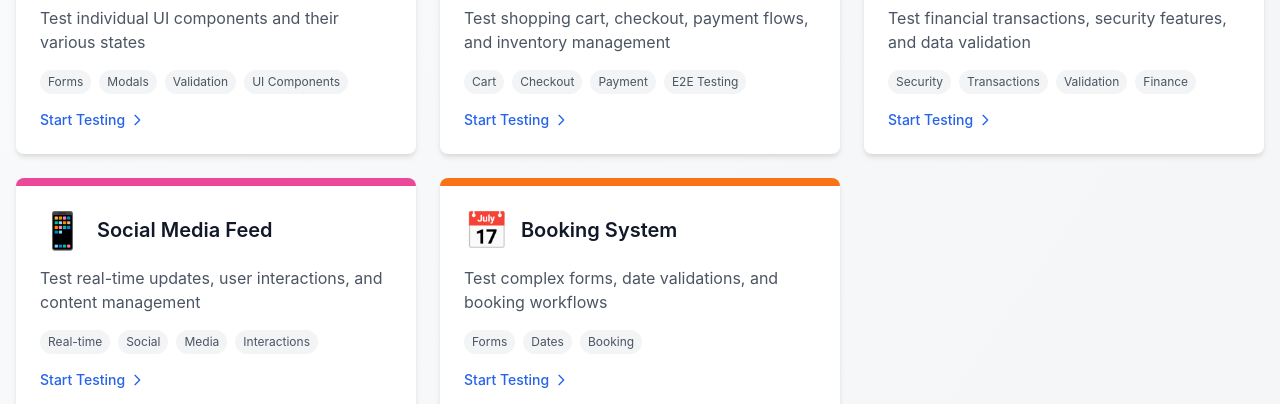
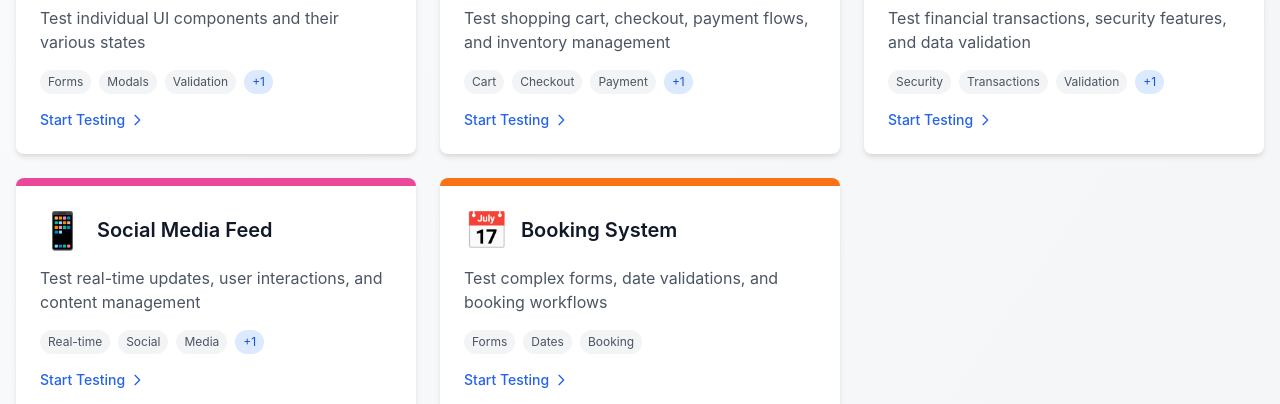
Before and after one commit to jamescompany/qa-learning-frontend, a React (Vite) app: page /qa in a window 1280 px wide. Shown: the part 360-764 px from the top of the page. Built offline with nearby package versions, Linux system fonts and the light colour scheme; no server answers; sample sign-in values are in the browser's storage.

Commit message:
태그 표시 방식 간소화

```diff
--- a/src/components/common/PostModal.tsx
+++ b/src/components/common/PostModal.tsx
@@ -1,4 +1,4 @@
-import React from 'react';
+import React, { useState } from 'react';
 import { useTranslation } from 'react-i18next';
 
 interface PostModalProps {
@@ -17,6 +17,9 @@ interface PostModalProps {
 
 const PostModal: React.FC<PostModalProps> = ({ isOpen, onClose, post }) => {
   const { t } = useTranslation();
+  const [showAllTags, setShowAllTags] = useState(false);
+
+  const maxTagsToShow = 5;
 
   if (!isOpen || !post) return null;
 
@@ -58,12 +61,22 @@ const PostModal: React.FC<PostModalProps> = ({ isOpen, onClose, post }) => {
             </div>
 
             {post.tags && post.tags.length > 0 && (
-              <div className="flex flex-wrap gap-2 mt-4">
-                {post.tags.map((tag: string, idx: number) => (
-                  <span key={idx} className="px-2 py-1 text-xs bg-gray-100 dark:bg-gray-700 rounded-full">
-                    {tag}
-                  </span>
-                ))}
+              <div className="mt-4">
+                <div className="flex flex-wrap gap-2">
+                  {(showAllTags ? post.tags : post.tags.slice(0, maxTagsToShow)).map((tag: string, idx: number) => (
+                    <span key={idx} className="px-2 py-1 text-xs bg-gray-100 dark:bg-gray-700 rounded-full">
+                      {tag}
+                    </span>
+                  ))}
+                  {post.tags.length > maxTagsToShow && (
+                    <button
+                      onClick={() => setShowAllTags(!showAllTags)}
+                      className="px-2 py-1 text-xs bg-blue-100 dark:bg-blue-900 text-blue-700 dark:text-blue-300 rounded-full hover:bg-blue-200 dark:hover:bg-blue-800 transition-colors"
+                    >
+                      {showAllTags ? '접기' : `+${post.tags.length - maxTagsToShow} 더보기`}
+                    </button>
+                  )}
+                </div>
               </div>
             )}
           </div>
--- a/src/pages/PostDetailPage.tsx
+++ b/src/pages/PostDetailPage.tsx
@@ -20,6 +20,9 @@ const PostDetailPage: React.FC = () => {
   const [hasLiked, setHasLiked] = useState(false);
   const [isDeleting, setIsDeleting] = useState(false);
   const [showDeleteModal, setShowDeleteModal] = useState(false);
+  const [showAllTags, setShowAllTags] = useState(false);
+
+  const maxTagsToShow = 3;
 
   useEffect(() => {
     if (id) {
@@ -177,16 +180,26 @@ const PostDetailPage: React.FC = () => {
           </div>
 
           {/* Tags */}
-          <div className="flex flex-wrap gap-2 mb-6">
-            {currentPost.tags?.map((tag: any, index: number) => (
+          {currentPost.tags && currentPost.tags.length > 0 && (
+            <div className="flex flex-wrap gap-2 mb-6 items-center">
+              {(showAllTags ? currentPost.tags : currentPost.tags.slice(0, maxTagsToShow)).map((tag: any, index: number) => (
                 <span
                   key={typeof tag === 'string' ? `${tag}-${index}` : `${tag.id || tag.name}-${index}`}
-                className="px-3 py-1 bg-blue-50 text-blue-700 text-sm rounded-full"
+                  className="px-2 py-1 bg-blue-50 text-blue-700 text-xs rounded-full"
                 >
                   {typeof tag === 'string' ? tag : tag.name}
                 </span>
               ))}
+              {currentPost.tags.length > maxTagsToShow && (
+                <button
+                  onClick={() => setShowAllTags(!showAllTags)}
+                  className="px-2 py-1 bg-blue-100 text-blue-700 text-xs rounded-full hover:bg-blue-200 transition-colors"
+                >
+                  {showAllTags ? '접기' : `+${currentPost.tags.length - maxTagsToShow} 더보기`}
+                </button>
+              )}
             </div>
+          )}
 
           {/* Post Content */}
           <div className="prose max-w-none mb-8">
--- a/src/pages/PostListPage.tsx
+++ b/src/pages/PostListPage.tsx
@@ -11,6 +11,9 @@ const PostListPage: React.FC = () => {
   const [searchTerm, setSearchTerm] = useState('');
   const [selectedTag, setSelectedTag] = useState<string | null>(null);
   const [likedPosts, setLikedPosts] = useState<Set<string>>(new Set());
+  const [showAllTags, setShowAllTags] = useState(false);
+
+  const maxTagsToShow = 10;
 
   useEffect(() => {
     fetchPosts();
@@ -64,7 +67,7 @@ const PostListPage: React.FC = () => {
           </div>
 
           {/* Tags Filter */}
-          <div className="flex flex-wrap gap-2">
+          <div className="flex flex-wrap gap-2 items-center">
             <button
               onClick={() => setSelectedTag(null)}
               className={`px-3 py-1 rounded-full text-sm font-medium transition-colors ${
@@ -75,7 +78,7 @@ const PostListPage: React.FC = () => {
             >
               {t('posts.list.all')}
             </button>
-            {allTags.map(tag => (
+            {(showAllTags ? allTags : allTags.slice(0, maxTagsToShow)).map(tag => (
               <button
                 key={tag}
                 onClick={() => setSelectedTag(tag)}
@@ -88,6 +91,14 @@ const PostListPage: React.FC = () => {
                 {tag}
               </button>
             ))}
+            {allTags.length > maxTagsToShow && (
+              <button
+                onClick={() => setShowAllTags(!showAllTags)}
+                className="px-3 py-1 bg-blue-100 dark:bg-blue-900 text-blue-700 dark:text-blue-300 rounded-full hover:bg-blue-200 dark:hover:bg-blue-800 text-sm font-medium transition-colors"
+              >
+                {showAllTags ? '접기' : `+${allTags.length - maxTagsToShow} 더보기`}
+              </button>
+            )}
           </div>
         </div>
 
@@ -122,8 +133,8 @@ const PostListPage: React.FC = () => {
                       <span className="text-sm text-gray-500 dark:text-gray-400">
                         {t('posts.list.by')} {(post as any).author?.full_name || (post as any).author?.username || post.author?.name || t('posts.list.unknown')}
                       </span>
-                      <div className="flex gap-2">
-                        {post.tags?.map((tag: any) => (
+                      <div className="flex flex-wrap gap-2">
+                        {post.tags?.slice(0, 3).map((tag: any) => (
                           <span
                             key={typeof tag === 'string' ? tag : tag.id || tag.name}
                             className="px-2 py-1 bg-blue-50 text-blue-700 text-xs rounded-full"
@@ -131,6 +142,11 @@ const PostListPage: React.FC = () => {
                             {typeof tag === 'string' ? tag : tag.name}
                           </span>
                         ))}
+                        {post.tags && post.tags.length > 3 && (
+                          <span className="px-2 py-1 bg-gray-100 text-gray-600 text-xs rounded-full">
+                            +{post.tags.length - 3}
+                          </span>
+                        )}
                       </div>
                     </div>
 
--- a/src/pages/qa-scenarios/QAHubPage.tsx
+++ b/src/pages/qa-scenarios/QAHubPage.tsx
@@ -1,3 +1,4 @@
+import { useState } from 'react';
 import { Link } from 'react-router-dom';
 import { useTranslation } from 'react-i18next';
 import Header from '../../components/common/Header';
@@ -6,6 +7,19 @@ import { useAuthStore } from '../../store/authStore';
 const QAHubPage = () => {
   const { t } = useTranslation();
   const { user, isAuthenticated, logout } = useAuthStore();
+  const [expandedCards, setExpandedCards] = useState<Set<number>>(new Set());
+
+  const maxTagsToShow = 3;
+
+  const toggleCardExpanded = (index: number) => {
+    const newExpanded = new Set(expandedCards);
+    if (newExpanded.has(index)) {
+      newExpanded.delete(index);
+    } else {
+      newExpanded.add(index);
+    }
+    setExpandedCards(newExpanded);
+  };
   const scenarios = [
     {
       title: t('qaHub.scenarios.componentPlayground.title'),
@@ -117,8 +131,8 @@ const QAHubPage = () => {
                     </h3>
                   </div>
                   <p className="text-gray-600 dark:text-gray-400 mb-4">{scenario.description}</p>
-                  <div className="flex flex-wrap gap-2">
-                    {scenario.tags.map((tag, tagIndex) => (
+                  <div className="flex flex-wrap gap-2 items-center">
+                    {(expandedCards.has(index) ? scenario.tags : scenario.tags.slice(0, maxTagsToShow)).map((tag, tagIndex) => (
                       <span
                         key={tagIndex}
                         className="px-2 py-1 bg-gray-100 dark:bg-gray-700 text-gray-600 dark:text-gray-400 text-xs rounded-full"
@@ -126,6 +140,17 @@ const QAHubPage = () => {
                         {tag}
                       </span>
                     ))}
+                    {scenario.tags.length > maxTagsToShow && (
+                      <button
+                        onClick={(e) => {
+                          e.preventDefault();
+                          toggleCardExpanded(index);
+                        }}
+                        className="px-2 py-1 bg-blue-100 dark:bg-blue-900 text-blue-700 dark:text-blue-300 text-xs rounded-full hover:bg-blue-200 dark:hover:bg-blue-800 transition-colors"
+                      >
+                        {expandedCards.has(index) ? '접기' : `+${scenario.tags.length - maxTagsToShow}`}
+                      </button>
+                    )}
                   </div>
                   <div className="mt-4 flex items-center text-blue-600 group-hover:translate-x-2 transition-transform">
                     <span className="text-sm font-medium">{t('qaHub.startTesting')}</span>
```
Lines whose indentation alone changed are shown as unchanged.
